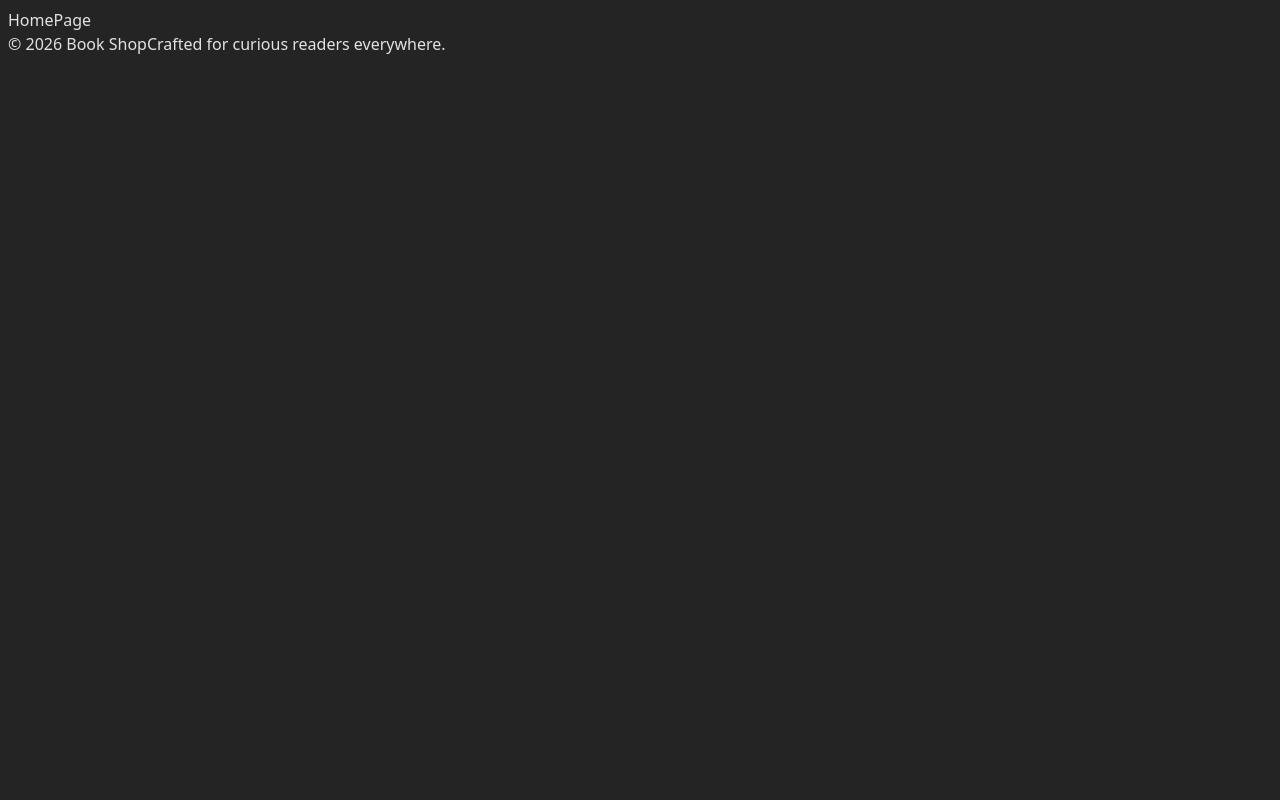
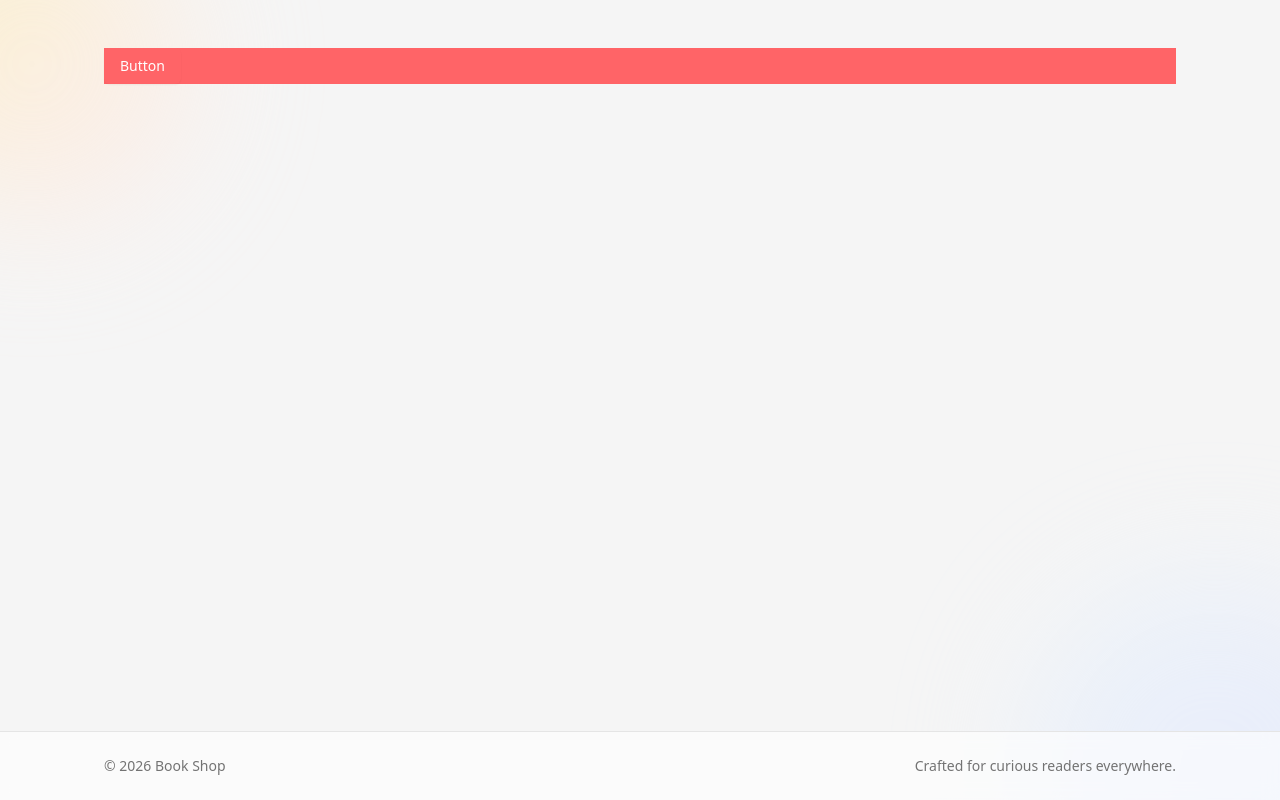
Before and after one commit to MoldovianuHalyna/Book-Shop, a React (Vite) app: page / in a window 1280 px wide. Built offline with nearby package versions, Linux system fonts and the light colour scheme.

Commit message:
tailwind  styles implemented

```diff
--- a/package.json
+++ b/package.json
@@ -10,11 +10,15 @@
     "preview": "vite preview"
   },
   "dependencies": {
+    "@radix-ui/react-slot": "^1.2.4",
+    "@tailwindcss/vite": "^4.1.18",
+    "class-variance-authority": "^0.7.1",
     "react": "^19.2.0",
     "react-dom": "^19.2.0",
     "react-loader-spinner": "^8.0.2",
     "react-router-dom": "^6.30.3",
-    "react-toastify": "^11.0.5"
+    "react-toastify": "^11.0.5",
+    "tailwindcss": "^4.1.18"
   },
   "devDependencies": {
     "@eslint/js": "^9.39.1",
--- /dev/null
+++ b/src/components/ui/button.tsx
@@ -0,0 +1,71 @@
+import * as React from "react";
+import { Slot } from "@radix-ui/react-slot";
+import { cva, type VariantProps } from "class-variance-authority";
+
+const buttonVariants = cva(
+  "inline-flex items-center justify-center cursor-pointer gap-2 whitespace-nowrap rounded-md text-sm font-medium transition-all disabled:pointer-events-none disabled:opacity-50 [&_svg]:pointer-events-none [&_svg:not([class*='size-'])]:size-4 shrink-0 [&_svg]:shrink-0 outline-none focus-visible:border-ring focus-visible:ring-ring/50 focus-visible:ring-[3px] aria-invalid:ring-destructive/20 dark:aria-invalid:ring-destructive/40 aria-invalid:border-destructive",
+  {
+    variants: {
+      variant: {
+        primary: "bg-primary !text-white shadow-xs hover:bg-primary/90",
+        default:
+          "bg-(--color-brand-darkGray) hover:bg-(--color-brand-darkGray-hover) text-white shadow-xs",
+        destructive:
+          "bg-orange-600 text-white! shadow-xs hover:bg-orange-700 focus-visible:ring-orange-300/20 dark:focus-visible:ring-orange-400/40 dark:bg-orange-700/60",
+        outline:
+          "border border-input bg-background shadow-xs hover:bg-gray-100 hover:text-accent-foreground dark:bg-input/30 dark:border-input dark:hover:bg-input/50",
+        secondary:
+          "bg-secondary text-secondary-foreground shadow-xs hover:bg-secondary/80",
+        ghost:
+          "hover:bg-(--hover-color) hover:text-accent-foreground dark:hover:bg-accent/50",
+        link: "text-primary underline-offset-4 hover:underline",
+        assistance:
+          "w-full text-[20px] bg-[var(--color-brand-yellow)] rounded-lg shadow-md py-4 text-center font-medium active:text-[var(--color-brand-yellow)] active:bg-[var(--color-brand-black)]",
+        text: "flex items-center gap-0 text-sm bg-transparent shadow-none hover:bg-[var(--color-bg-hover)] !text-muted-foreground px-0",
+      },
+      size: {
+        primary: "h-10 px-4 py-2 rounded-[40px]!",
+        default: "h-9 px-4 py-2 has-[>svg]:px-3",
+        sm: "h-8 rounded-md gap-1.5 px-3 has-[>svg]:px-2.5",
+        lg: "h-12 rounded-md px-6 has-[>svg]:px-4",
+        icon: "size-9",
+      },
+      color: {
+        default: "text-primary",
+        white: "text-white",
+        orange: "text-orange-500",
+        blue: "text-blue-500",
+        green: "text-green-500",
+      },
+    },
+    defaultVariants: {
+      variant: "default",
+      size: "default",
+    },
+  },
+);
+
+function Button({
+  className,
+  variant,
+  size,
+  color = "default",
+  asChild = false,
+  ...props
+}: React.ComponentProps<"button"> &
+  VariantProps<typeof buttonVariants> & {
+    asChild?: boolean;
+    color?: "default" | "white" | "orange" | "blue" | "green";
+  }) {
+  const Comp = asChild ? Slot : "button";
+
+  return (
+    <Comp
+      data-slot="button"
+      className={buttonVariants({ variant, size, color, className })}
+      {...props}
+    />
+  );
+}
+
+export { Button, buttonVariants };
--- a/src/index.css
+++ b/src/index.css
@@ -1,3 +1,4 @@
+@import "tailwindcss";
 :root {
   font-family: system-ui, Avenir, Helvetica, Arial, sans-serif;
   line-height: 1.5;
--- a/src/pages/Homepage/HomePage.tsx
+++ b/src/pages/Homepage/HomePage.tsx
@@ -1,5 +1,11 @@
+import { Button } from "../../components/ui/button";
+
 const HomePage = () => {
-  return <div>HomePage</div>;
+  return (
+    <div className="bg-red-400">
+      <Button>Button</Button>
+    </div>
+  );
 };
 
 export default HomePage;
--- a/vite.config.ts
+++ b/vite.config.ts
@@ -1,7 +1,8 @@
-import { defineConfig } from 'vite'
-import react from '@vitejs/plugin-react-swc'
+import { defineConfig } from "vite";
+import react from "@vitejs/plugin-react-swc";
+import tailwindcss from "@tailwindcss/vite";
 
 // https://vite.dev/config/
 export default defineConfig({
-  plugins: [react()],
-})
+  plugins: [react(), tailwindcss()],
+});
```
Also changed, not shown: 1 other file (tests, documents, lock files or other folders).
